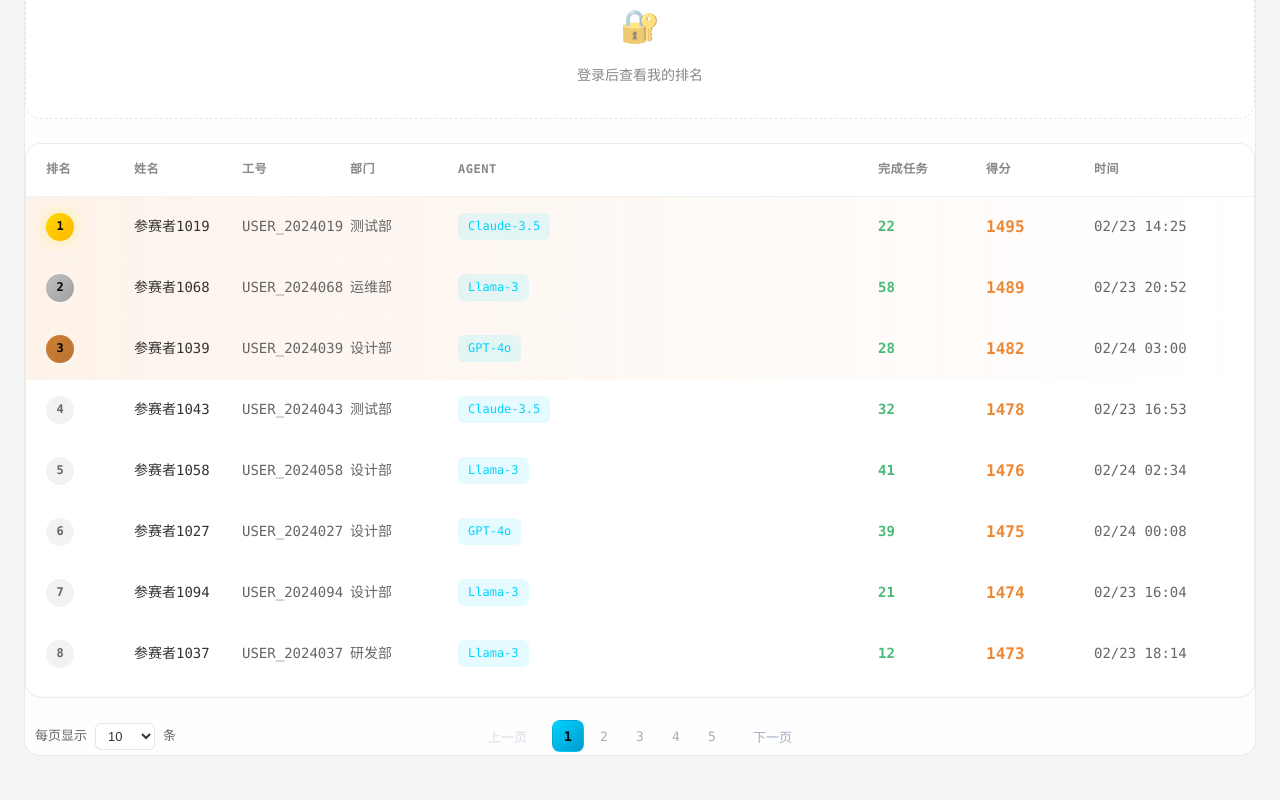
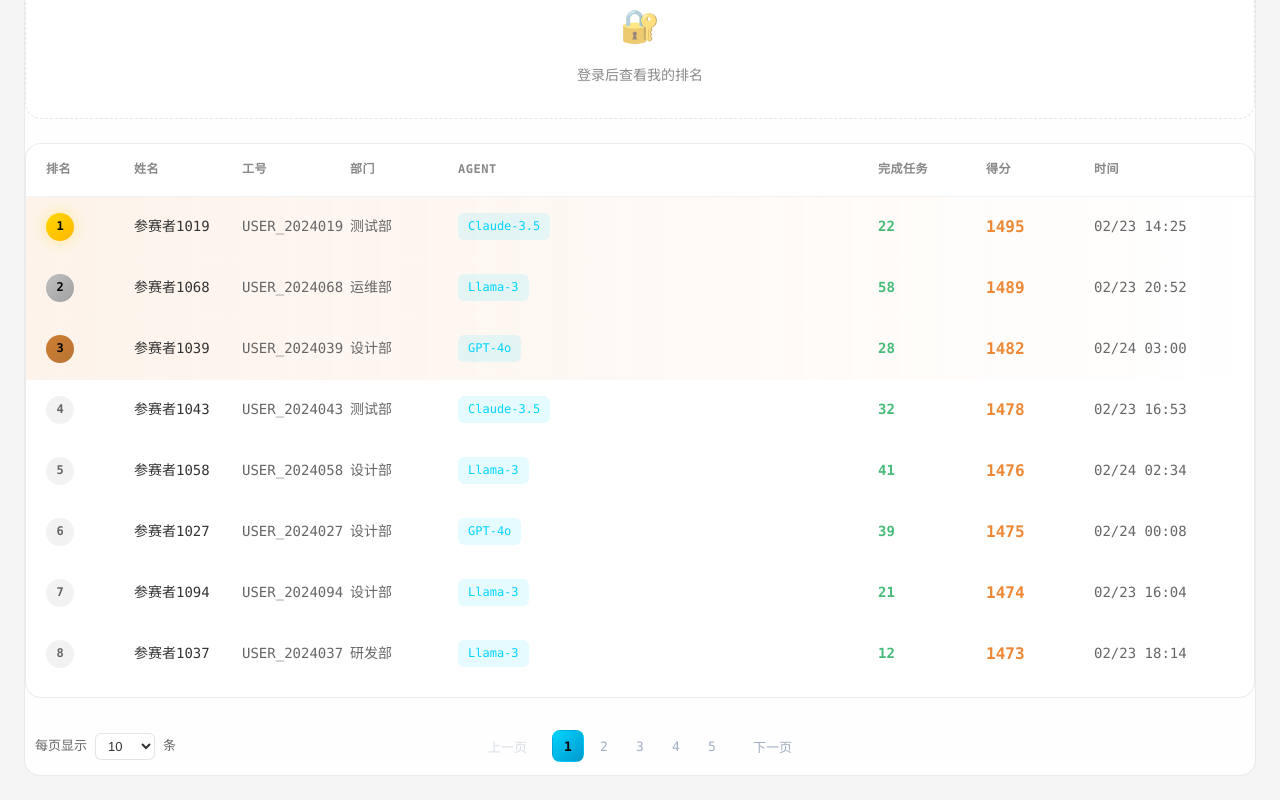
Before and after one commit to Cogather/AgentContestFrontend, a Vue app: page / in a window 1280 px wide. Shown: the part 1281-2081 px from the top of the page. Built offline with nearby package versions, Linux system fonts and the light colour scheme; no server answers.

Commit message:
Update RankingBoard.vue

```diff
--- a/src/components/RankingBoard.vue
+++ b/src/components/RankingBoard.vue
@@ -625,8 +625,9 @@ onUnmounted(() => {
   justify-content: center;
   align-items: center;
   margin-top: 20px;
-  padding: 0 10px;
+  padding: 10px;
   position: relative;
+  min-height: 40px;
 }
 
 .page-size-select {
```
